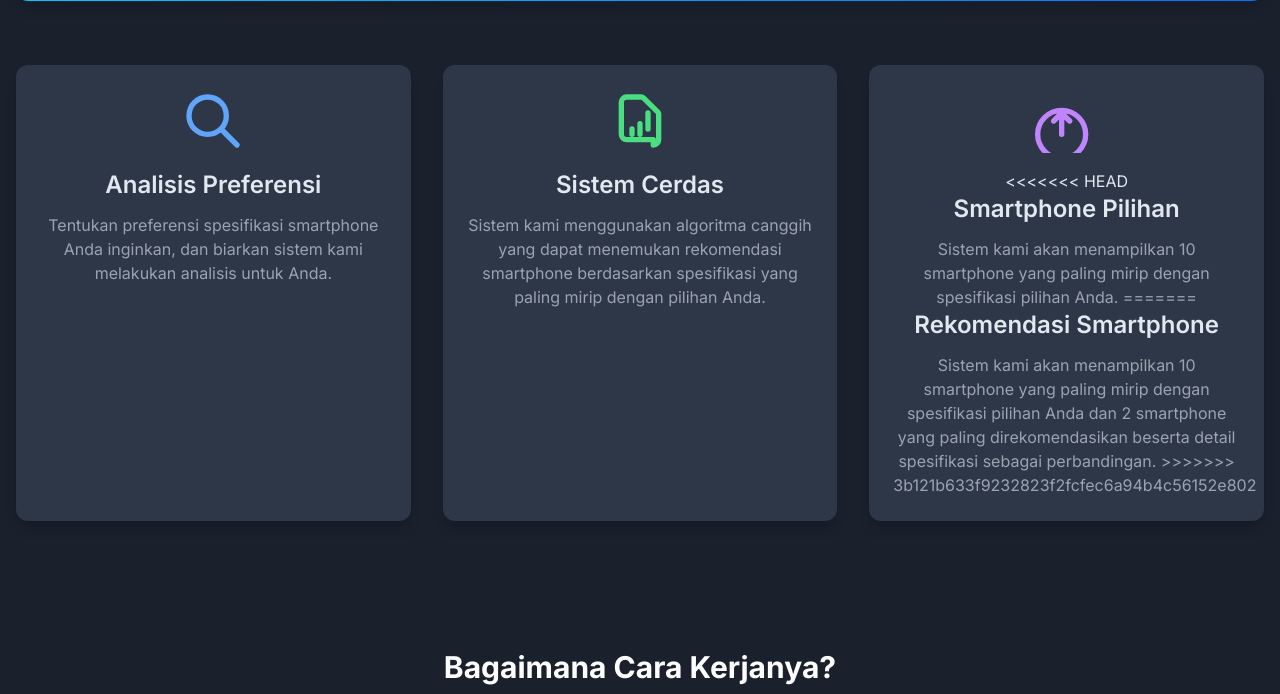
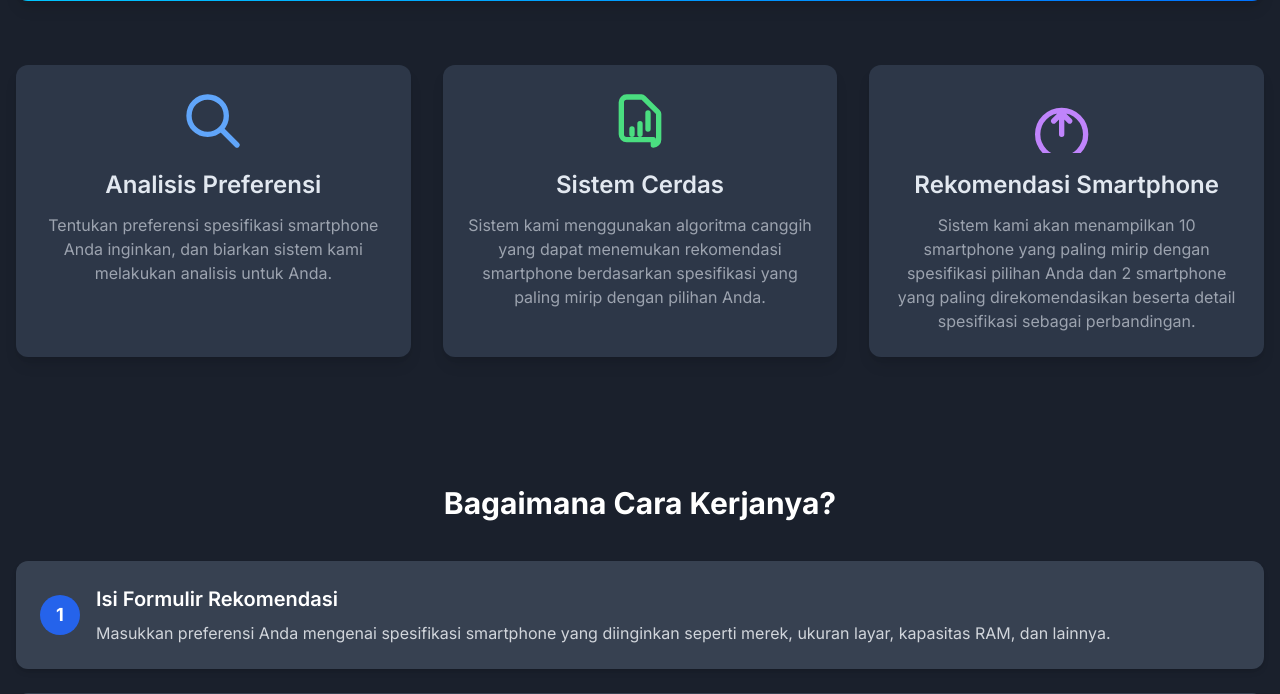
Before and after one commit to ilhamnc/SR-Smartphone, a Flask app: page / in a window 1280 px wide. Shown: the part 447-1141 px from the top of the page. Run offline with Flask 3, Linux system fonts and the light colour scheme; parts of the project's set-up code (start-up, migrations or seed data) failed here and were passed over; some libraries are stand-ins or nearby versions.

Commit message:
update index

```diff
--- a/app/templates/index.html
+++ b/app/templates/index.html
@@ -89,15 +89,9 @@
                         <path stroke-linecap="round" stroke-linejoin="round" d="M7 12l3-3m0 0l3 3m-3-3v8m0-9a9 9 0 110 18 9 9 0 010-18z" />
                     </svg>
                 </div>
-<<<<<<< HEAD
-                <h2 class="text-2xl font-semibold mb-3">Smartphone Pilihan</h2>
-                <p class="text-gray-400">
-                    Sistem kami akan menampilkan 10 smartphone yang paling mirip dengan spesifikasi pilihan Anda.
-=======
                 <h2 class="text-2xl font-semibold mb-3">Rekomendasi Smartphone</h2>
                 <p class="text-gray-400">
                     Sistem kami akan menampilkan 10 smartphone yang paling mirip dengan spesifikasi pilihan Anda dan 2 smartphone yang paling direkomendasikan beserta detail spesifikasi sebagai perbandingan.
->>>>>>> 3b121b633f9232823f2fcfec6a94b4c56152e802
                 </p>
             </div>
         </div>
```
